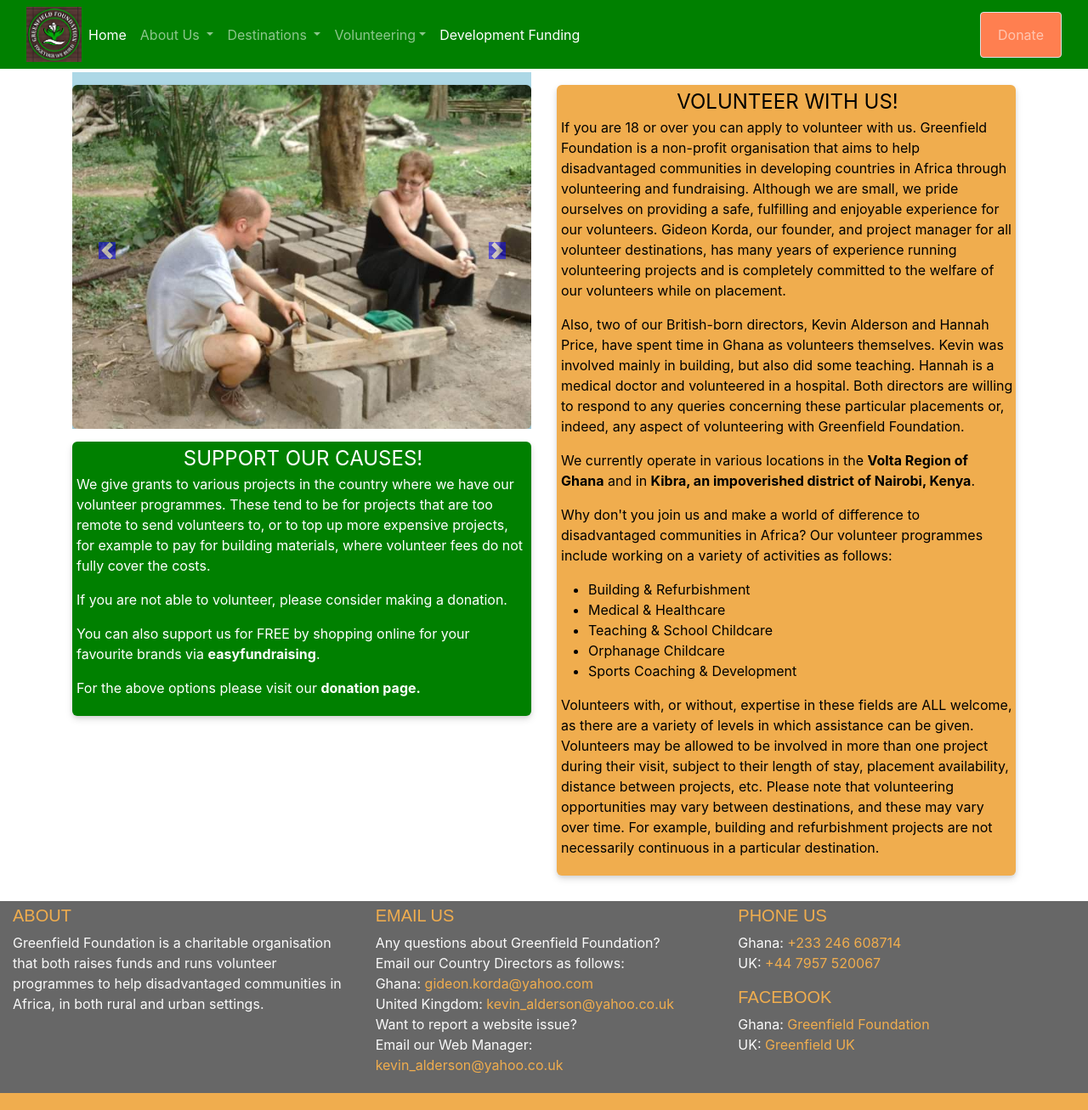
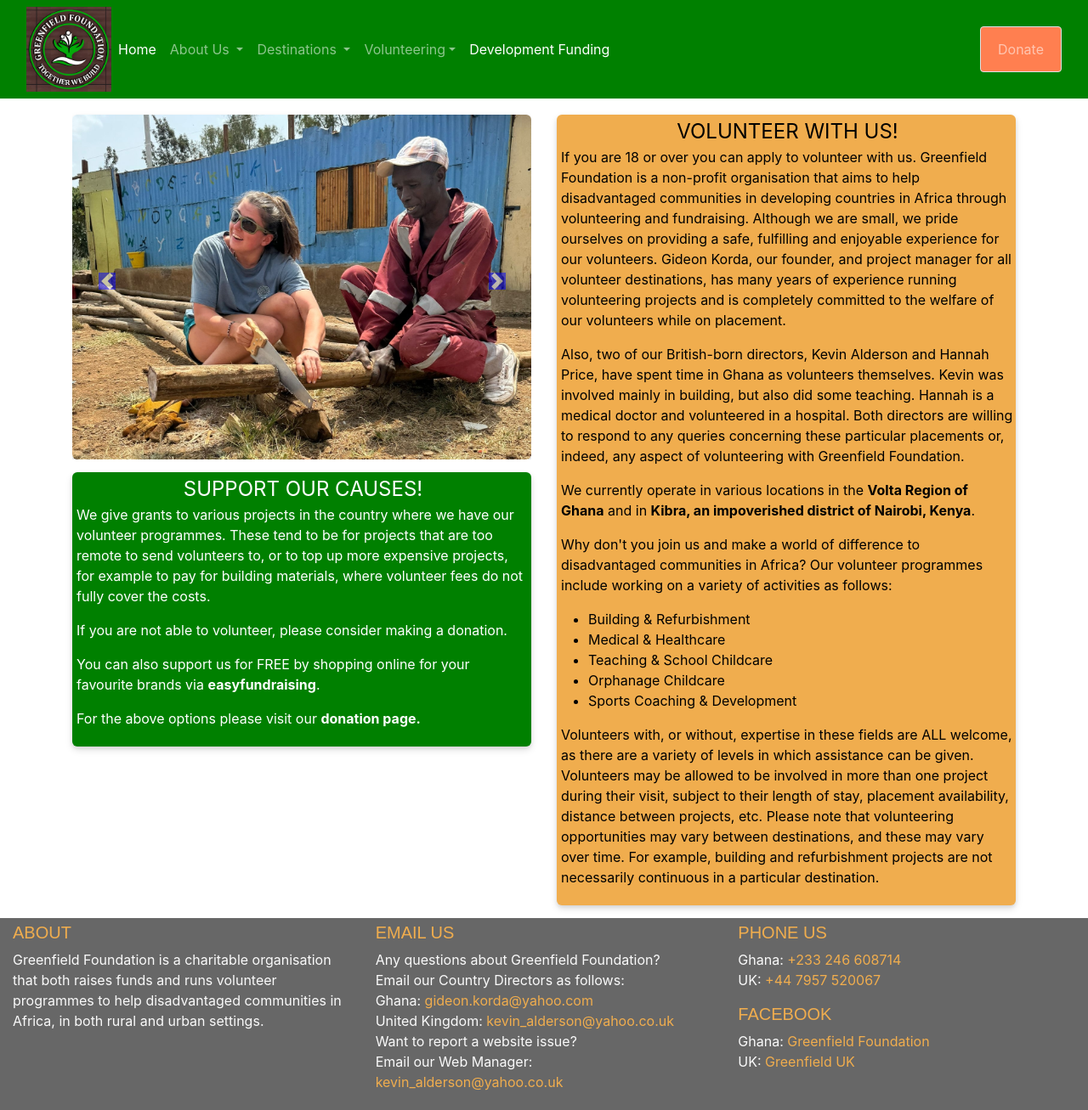
Before and after one commit to kevald1963/greenfield-africa, a Flask app: page / in a window 1280 px wide. Shown: the whole page at 85% size. Run offline with Flask 2, Linux system fonts and the light colour scheme.

Commit message:
Increased size of logo as it was too small to see the words on it. Added new picture toHome page carousel and made it the active one. Carousel operation changed to manual from automatic image switching.

```diff
--- a/static/css/style.css
+++ b/static/css/style.css
@@ -9,7 +9,7 @@
 }
 
 #content-container {
-    margin-bottom: 30px;
+    margin-bottom: 15px;
 }
 
 header {
@@ -28,9 +28,11 @@ ul {
     border-radius: 6px;
 }
 
+/*
 .carousel-item {
     background-color: lightblue;
 }
+*/
 
 .carousel-control-prev-icon {
     background-color: blue;
@@ -327,7 +329,6 @@ footer {
     display: block;
     margin-left: auto;
     margin-right: auto;
-    margin-top: 15px;
     margin-bottom: 0;
     padding: 0;
     border-radius: 6px;
@@ -379,23 +380,30 @@ footer {
     color: red;
 }
 
+/*-------------------------------------------------- Logo */
+
 .logo-image {
-    width: 65px;
-    height: 65px;
+    width: 100px;
+    height: 100px;
 }
 
-.main-container {
-    padding-top:175px;
+.main-container-position {
+    margin-top: 35px;
 }
 
 /*-------------------------------------------------- Media Queries */
-
+/*
 @media (max-width:336px) {
 
     .logo-image {
-        max-width: 75%;
+        max-width: 50%;
+    }
+
+    .main-container-position {
+        padding-top: 15px;
     }
 }
+*/
 
 @media(max-width: 767px) {
 
--- a/templates/base.html
+++ b/templates/base.html
@@ -118,8 +118,10 @@
 
             <!-- MAIN -->
             <main class="container">
+                <div class="main-container-position">
                 {% block content %}
                 {% endblock %}
+                </div>
             </main>
             <!-- /.MAIN -->
         </div>
--- a/templates/index.html
+++ b/templates/index.html
@@ -11,24 +11,8 @@
             <div class="carousel-inner">
 
                 <div class="carousel-item active">
-                    <img src="static/images/volunteer_doing_carpentry.jpg" class="group-image d-block w-100"
-                         alt="Volunteers doing carpentry work for a school in Ghana.">
-                </div>
-
-                <div class="carousel-item">
-                     <img src="static/images/earth_painting.jpg" class="group-image d-block w-100" alt="Painting of Planet Earth on the wall of
-                          Project Elimu centre in Kibra, Nairobi. Caption above the mural is Save Our Planet. Children are
-                          playing in front of the mural.">
-                </div>
-
-                <div class="carousel-item">
-                    <img src="static/images/digging.jpg" class="group-image d-block w-100" alt="Volunteers digging
-                         school foundations in Ghana.">
-                </div>
-
-                <div class="carousel-item">
-                    <img src="static/images/football.jpg" class="group-image d-block w-100" alt="Youths playing
-                         football in Kibra, Nairobi.">
+                    <img src="static/images/volunteer_cutting_wood.jpg" class="group-image d-block w-100"
+                         alt="Volunteer cutting wood with help of local worker at Malaika School, Kibra, Nairobi.">
                 </div>
 
                 <div class="carousel-item">
@@ -37,13 +21,28 @@
                 </div>
 
                 <div class="carousel-item">
-                    <img src="static/images/outdoor_class.jpg" class="group-image d-block w-100" alt="Students being
-                    taught outside at Mteza LEA school, Mteza village, Malawi.">
+                     <img src="static/images/earth_painting.jpg" class="group-image d-block w-100"
+                          alt="Painting of Planet Earth on the wall of Project Elimu centre in Kibra, Nairobi. Caption above the mural is Save Our Planet. Children are playing in front of the mural.">
                 </div>
 
                 <div class="carousel-item">
-                    <img src="static/images/volleyball.jpg" class="group-image d-block w-100" alt="Children playing
-                         volleyball in Ghana.">
+                    <img src="static/images/football.jpg" class="group-image d-block w-100"
+                         alt="Youths playing football in Kibra, Nairobi.">
+                </div>
+
+                <div class="carousel-item">
+                    <img src="static/images/outdoor_class.jpg" class="group-image d-block w-100"
+                         alt="Students being taught outside at Mteza LEA school, Mteza village, Malawi.">
+                </div>
+
+                <div class="carousel-item">
+                    <img src="static/images/volleyball.jpg" class="group-image d-block w-100"
+                         alt="Children playing volleyball at a school in rural Ghana.">
+                </div>
+
+                <div class="carousel-item">
+                    <img src="static/images/volunteer_doing_carpentry.jpg" class="group-image d-block w-100"
+                         alt="Volunteers doing carpentry work for a school in Ghana.">
                 </div>
 
             </div>
```
Also changed, not shown: static/images/volunteer_cutting_wood.jpg (added).
